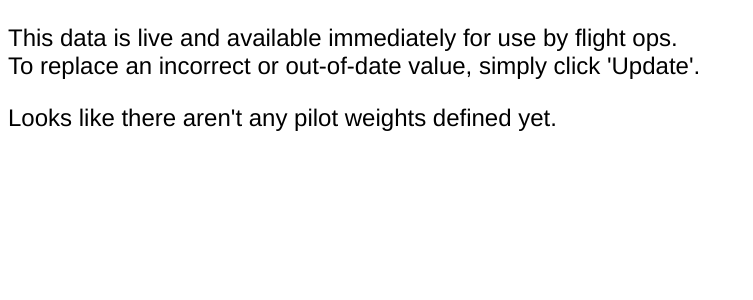
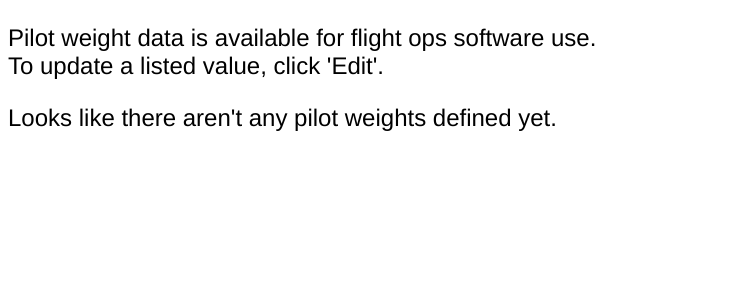
Before and after one commit to eallrich/checkniner, a Django app: template cotracker/templates/checkouts/pilotweight_list.html in a window 1280 px wide. Shown: the part 80-380 px from the top of the page, without its empty margins (0-753 px from the left). Run offline with Django 3.2, Linux system fonts and the light colour scheme; the template is opened without the code that fills it, so the values that code supplies are empty.

Commit message:
Minor text redrafting for clarity

```diff
--- a/cotracker/templates/checkouts/pilotweight_list.html
+++ b/cotracker/templates/checkouts/pilotweight_list.html
@@ -3,8 +3,8 @@
 {% block title %}Pilot Weights{% endblock title %}
 
 {% block content %}
-<p>This data is live and available immediately for use by flight ops.<br />
-To replace an incorrect or out-of-date value, simply click 'Update'.</p>
+<p>Pilot weight data is available for flight ops software use.<br />
+To update a listed value, click 'Edit'.</p>
 {% if pilotweight_list %}
     <table border="1">
     <tr>
@@ -18,15 +18,15 @@ To replace an incorrect or out-of-date value, simply click 'Update'.</p>
         <td><span style="float: right;">{{ weight }}</span></td>
         <td>
         {% if user.is_superuser or user.is_flight_scheduler or user == pilot %}
-        <a href="{% url 'weight_edit' pilot.username %}">Update</a>
+        <a href="{% url 'weight_edit' pilot.username %}">Edit</a>
         {% endif %}
         </td>
     </tr>
     {% endfor %}
     </table>
     {% if user.is_superuser or user.is_flight_scheduler %}
-        <p>The JSON export of pilot weights was last modified (in the server's timezone) at: {{ file_modified }}<br />
-        If you want to trigger an export, re-update any pilot's weight to the same value.</p>
+        <p>The pilot weight data was last published (in the server's timezone) at: {{ file_modified }}<br />
+        To republish the data, edit any pilot's weight (even to the same value).</p>
     {% endif %}
 {% else %}
 <p>Looks like there aren't any pilot weights defined yet.</p>
```
